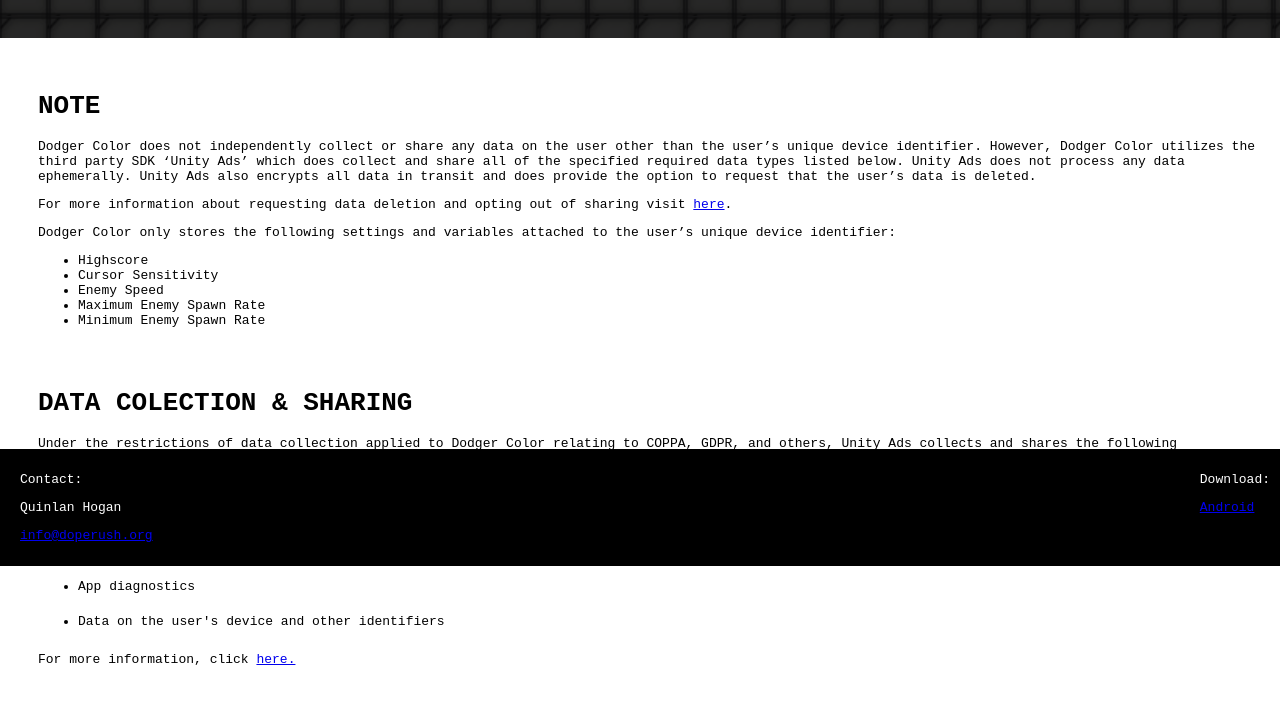
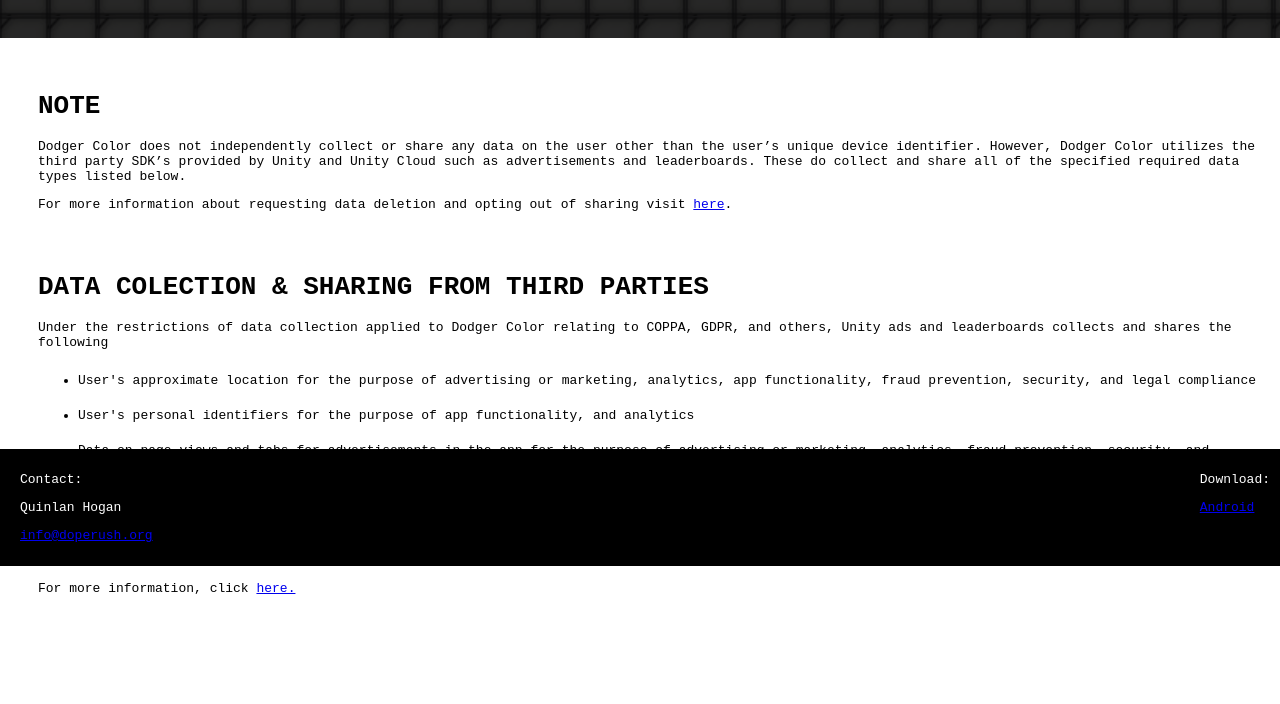
Before and after one commit to siryoshiquan/doperush, a plain HTML site: page index.html in a window 1280 px wide. Shown: the part 234-938 px from the top of the page. Drawn offline with Linux system fonts and the light colour scheme.

Commit message:
Update index.html

```diff
--- a/index.html
+++ b/index.html
@@ -20,30 +20,24 @@
     <div class="bodyMain">
         <div class="note">
             <h1>NOTE</h1>
-            <p>Dodger Color does not independently collect or share any data on the user other than the user’s unique device identifier. However, Dodger Color utilizes the third party SDK ‘Unity Ads’ which does collect and share all of the specified required data types listed below. Unity Ads does not process any data ephemerally. Unity Ads also encrypts all data in transit and does provide the option to request that the user’s data is deleted.</p>
+            <p>Dodger Color does not independently collect or share any data on the user other than the user’s unique device identifier.
+                However, Dodger Color utilizes the third party SDK’s provided by Unity and Unity Cloud such as advertisements
+                and leaderboards. These do collect and share all of the specified required data types listed below.</p>
             <p>For more information about requesting data deletion and opting out of sharing visit <a href="https://unity.com/data-request">here</a>.</p>
-            <p>Dodger Color only stores the following settings and variables attached to the user’s unique device identifier:</p>
-            <ul>
-                <li>Highscore</li>
-                <li>Cursor Sensitivity</li>
-                <li>Enemy Speed</li>
-                <li>Maximum Enemy Spawn Rate</li>
-                <li>Minimum Enemy Spawn Rate</li>
-            </ul>
         </div>
 
         <div class="sdk">
             <br>
             <br>
-            <h1>DATA COLECTION & SHARING</h1>
-            <p>Under the restrictions of data collection applied to Dodger Color relating to COPPA, GDPR, and others, Unity Ads collects and shares the following</p>
+            <h1>DATA COLECTION & SHARING FROM THIRD PARTIES</h1>
+            <p>Under the restrictions of data collection applied to Dodger Color relating to
+                COPPA, GDPR, and others, Unity ads and leaderboards collects and shares the following</p>
             <ul>
-                <li>User's approximate location</li>
-                <li>User's personal identifiers</li>
-                <li>Data on page views and taps for advertisements in the app</li>
-                <li>App diagnostics</li>
-                <li>Data on the user's device and other identifiers</li>
-
+                <li>User's approximate location for the purpose of advertising or marketing, analytics, app functionality, fraud prevention, security, and legal compliance</li>
+                <li>User's personal identifiers for the purpose of app functionality, and analytics</li>
+                <li>Data on page views and tabs for advertisements in the app for the purpose of advertising or marketing, analytics, fraud prevention, security, and marketing</li>
+                <li>App diagnostics for the purpose of app functionality, and analytics</li>
+                <li>Data on the user's device and other identifiers for the purpose of advertising or marketing, analytics, app functionality, fraud prevention, security, and legal compliance</li>
             </ul>
             <p>For more information, click <a href="https://unity.com/legal/privacy-policy">here.</a></p>
         </div>
@@ -57,7 +51,7 @@
         </span>
         <span class="footerRight">
             <p>Download:</p>
-            <p><a href="https://dominos.ca">Android</a></p>
+            <p><a href="https://https://play.google.com/">Android</a></p>
         </span>
 
 
```
